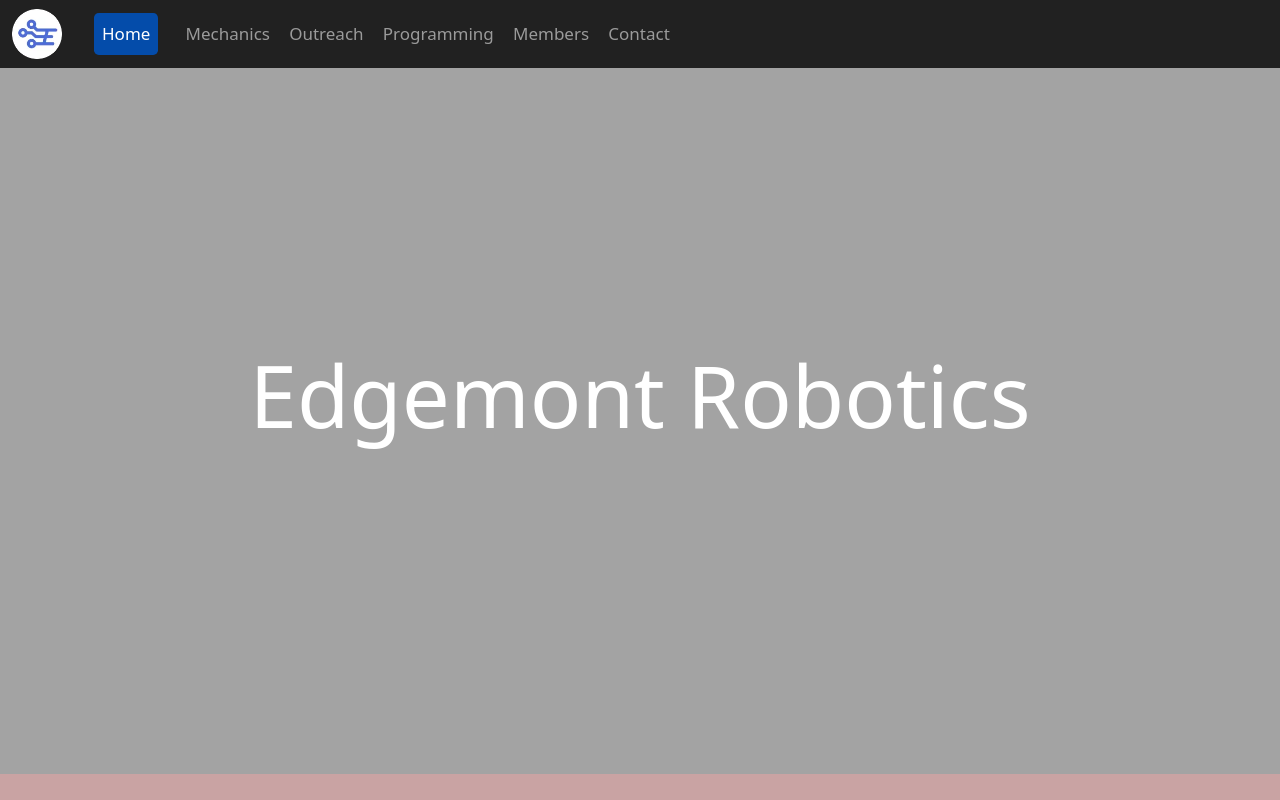
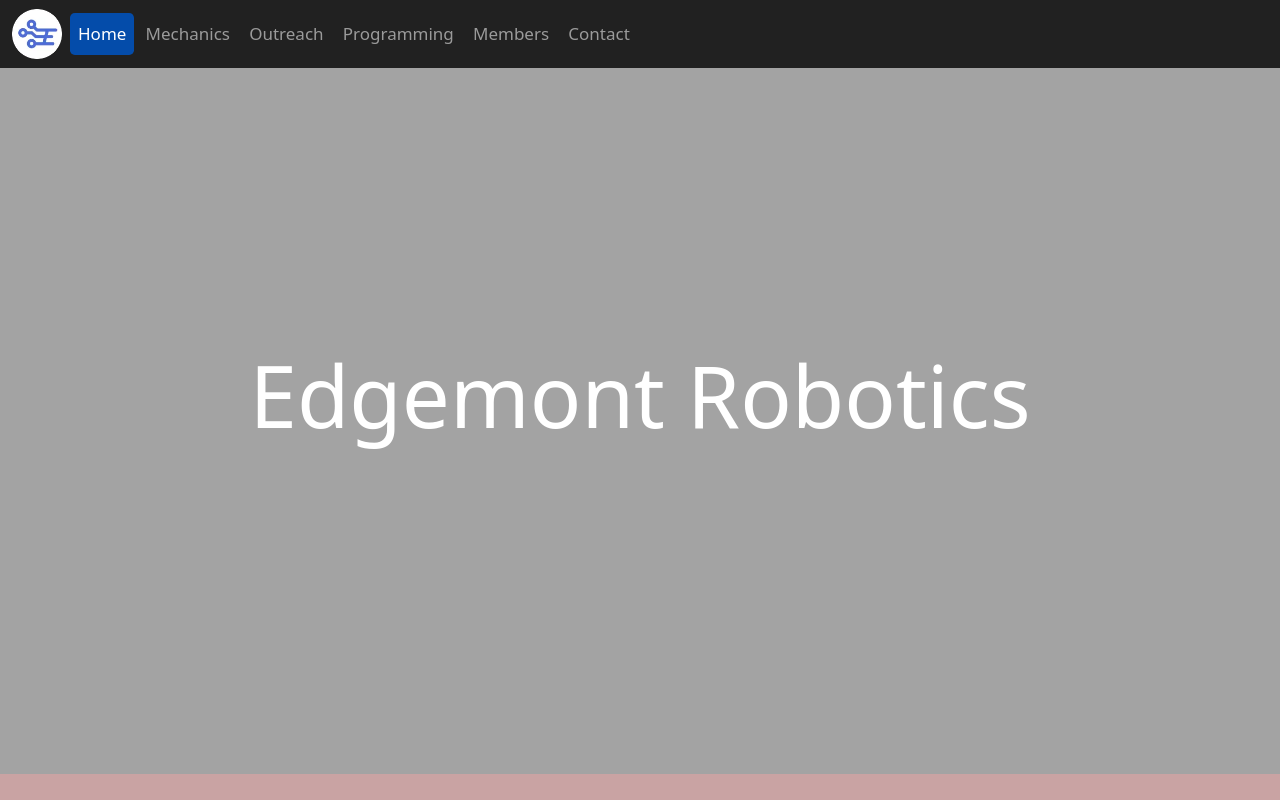
Before and after one commit to edgemontrobotics/edgemontrobotics.github.io, a plain HTML site: page index.html in a window 1280 px wide. Shown: the top 800 px of the page. Drawn offline with nearby package versions, Linux system fonts and the light colour scheme.

Commit message:
gamer moment

```diff
--- a/index.html
+++ b/index.html
@@ -13,7 +13,7 @@ border-radius: .3rem;
     <link rel="stylesheet" href="https://cdnjs.cloudflare.com/ajax/libs/font-awesome/4.7.0/css/font-awesome.min.css">
     <nav class="navbar navbar-expand-md navbar-dark fixed-top dark">
         <div class="container-fluid">
-          <a class="navbar-brand" href="#"> <img src="img/logo 2.png" class="navbar-logo">
+          <img src="img/logo 2.png" class="navbar-logo">
             <ul class="navbar-nav me-auto mb-2 mb-md-0">
               <li class="nav-item">
                 <a class="nav-link active" aria-current="page" href="#">Home</a>
--- a/style.css
+++ b/style.css
@@ -33,8 +33,12 @@ h1 {
 .navbar {
     background-color: #fff;
     overflow: hidden;
-    padding-bottom: .25rem;
-    padding-top: .25rem;
+    padding-bottom: .55rem;
+    padding-top: .55rem;
+}
+
+.navbar-logo {
+    padding-right: .5rem;
 }
 
 /* Style the links inside the navigation bar */
```
Also changed, not shown: contact.html (+1 -1 lines), mechanics.html (+1 -1 lines), members.html (+1 -1 lines), outreach.html (+1 -1 lines), programming.html (+1 -1 lines), 1 other file.
